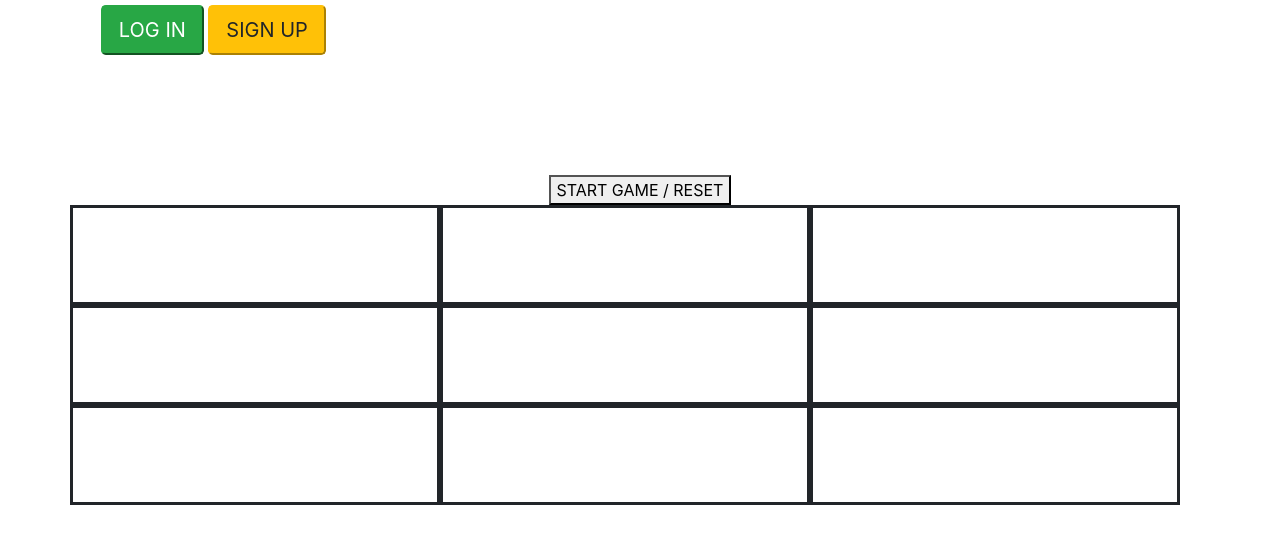
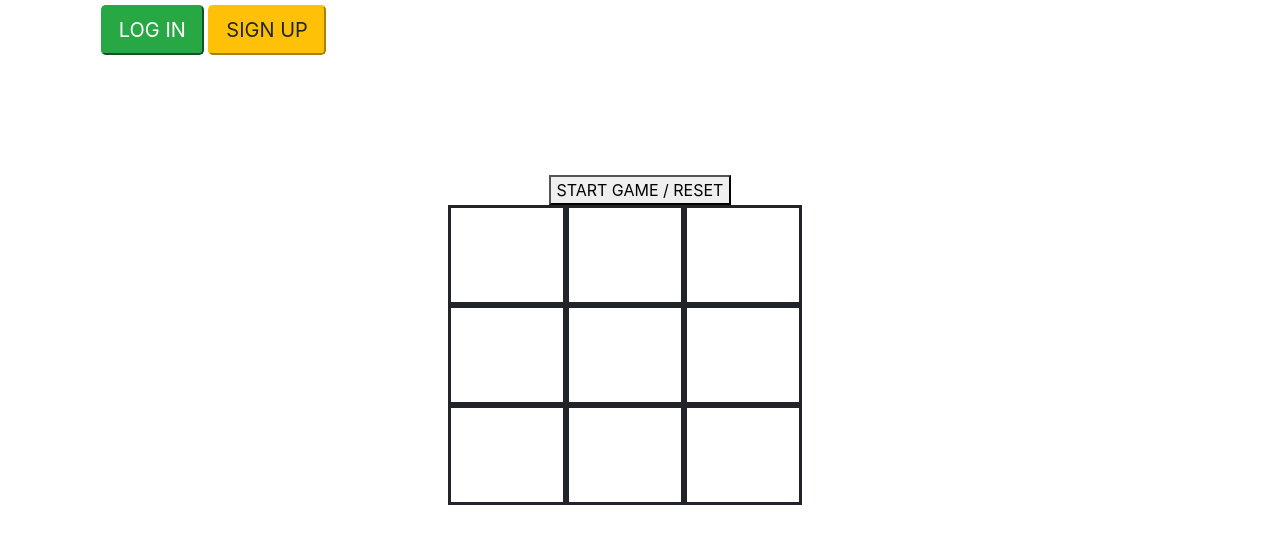
Before and after one commit to CP92/Snake-Attack-Toe-client, a website built with webpack: page index.html in a window 1280 px wide. Shown: the part 51-594 px from the top of the page. Built offline with nearby package versions, Linux system fonts and the light colour scheme; some packages are replaced by stand-ins of ours; no server answers.

Commit message:
Centered game board in full sized window.
Centered game board.

```diff
--- a/assets/styles/index.scss
+++ b/assets/styles/index.scss
@@ -8,11 +8,16 @@ h1 {
   display: none;
 }
 
-.col-sm-4 {
+.column{
   border-style: solid;
   border-width: medium;
-  height: auto;
+  height: 33%;
 
+}
+
+.container {
+  height: 100%;
+  width: 30%;
 }
 
 .row {
@@ -31,11 +36,3 @@ div.game-state {
   display:inline-block;
   color: red;
 }
-
-.in-play {
-  color: green;
-}
-
-.btn-success .btn-warning {
-  height: 100px;
-}
--- a/index.html
+++ b/index.html
@@ -57,19 +57,19 @@
 
         <div><div id="player-turn" class="hidden"></div><button id="start-game-button">START GAME / RESET</button></div>
         <div class="row" id="row-0">
-          <div class="col-sm-4 box" id='box-0'><div id='box-0'></div></div>
-          <div class="col-sm-4 box" id='box-1'><div id='box-1'></div></div>
-          <div class="col-sm-4 box" id='box-2'><div id='box-2'></div></div>
+          <div class="column col-lg-4 col-md-4 col-sm-4 box" id='box-0'><div id='box-0'></div></div>
+          <div class="column col-lg-4 col-md-4 col-sm-4 box" id='box-1'><div id='box-1'></div></div>
+          <div class="column col-lg-4 col-md-4 col-sm-4 box" id='box-2'><div id='box-2'></div></div>
         </div>
         <div class="row" id="row-1">
-          <div class="col-sm-4 box" id='box-3'><div id='box-3'></div></div>
-          <div class="col-sm-4 box" id='box-4'><div id='box-4'></div></div>
-          <div class="col-sm-4 box" id='box-5'><div id='box-5'></div></div>
+          <div class="column col-lg-4 col-md-4 col-sm-4 box" id='box-3'><div id='box-3'></div></div>
+          <div class="column col-lg-4 col-md-4 col-sm-4 box" id='box-4'><div id='box-4'></div></div>
+          <div class="column col-lg-4 col-md-4 col-sm-4 box" id='box-5'><div id='box-5'></div></div>
         </div>
         <div class="row" id="row-2">
-          <div class="col-sm-4 box" id='box-6'><div id='box-6'></div></div>
-          <div class="col-sm-4 box" id='box-7'><div id='box-7'></div></div>
-          <div class="col-sm-4 box" id='box-8'><div id='box-8'></div></div>
+          <div class="column col-lg-4 col-md-4 col-sm-4 box" id='box-6'><div id='box-6'></div></div>
+          <div class="column col-lg-4 col-md-4 col-sm-4 box" id='box-7'><div id='box-7'></div></div>
+          <div class="column col-lg-4 col-md-4 col-sm-4 box" id='box-8'><div id='box-8'></div></div>
         </div>
       </div>
 
```
